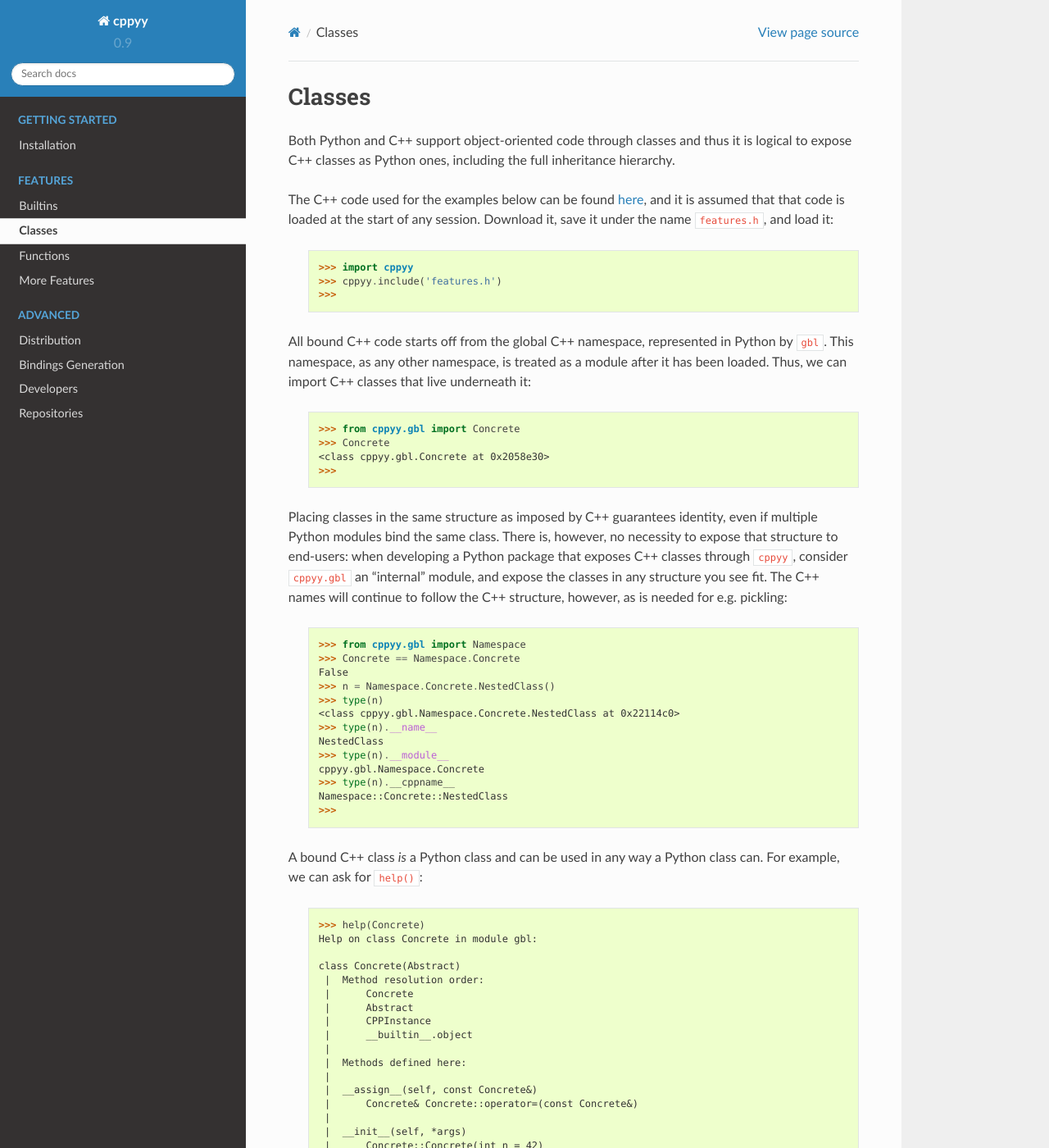
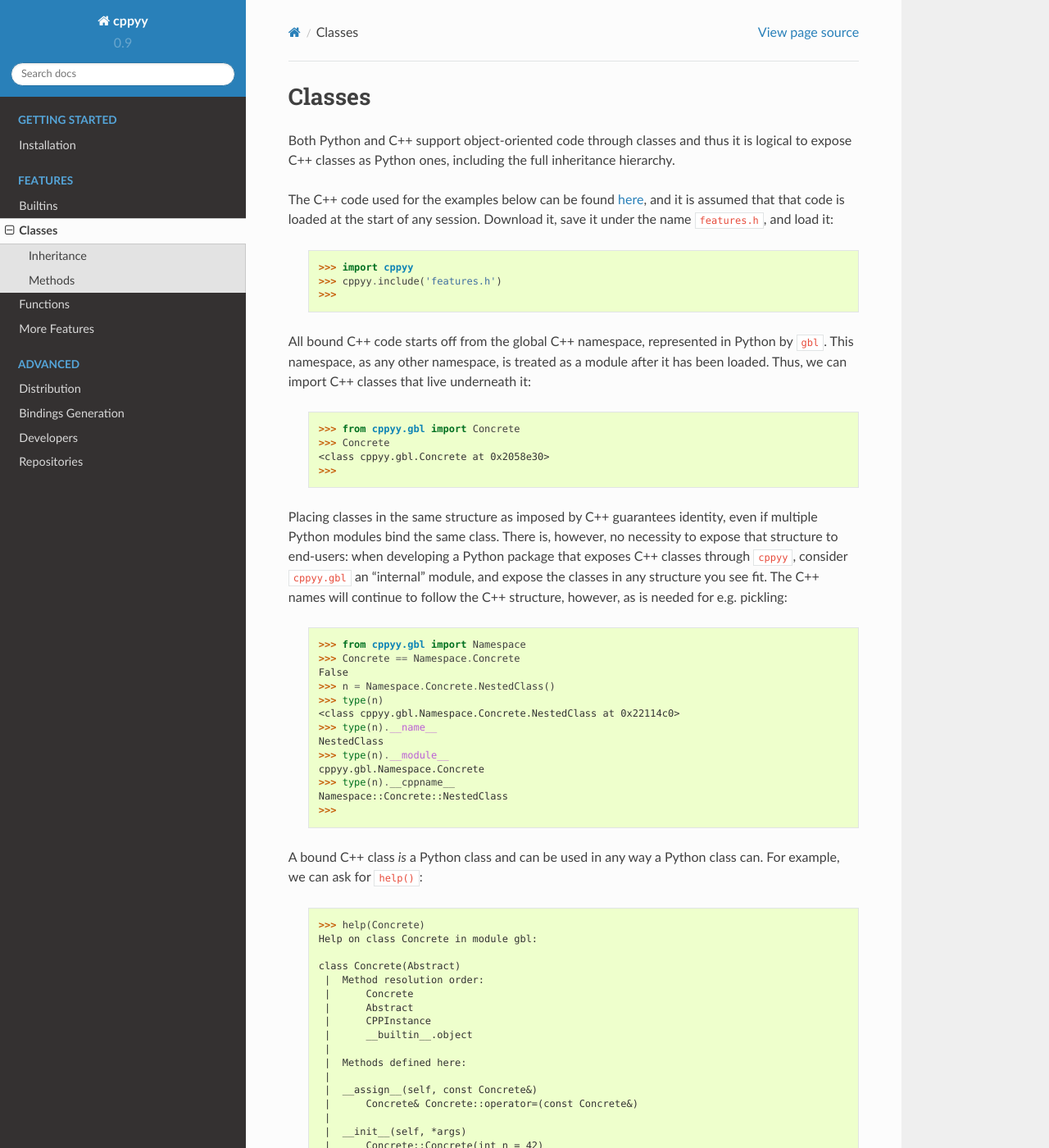
Before and after one commit to wlav/cppyy, a Sphinx documentation site: the page built from doc/source/classes.rst, in a window 1280 px wide and 1400 px high. Shown: the whole window at 82% size. Built offline with Sphinx 7.4.7 and the Read the Docs theme 2.0.0, drawn with Linux system fonts in a browser that asks for light colours.

```diff
--- /dev/null
+++ b/doc/source/_static/css/custom.css
@@ -0,0 +1,7 @@
+.rst-content .toconly {
+    display: none;
+}
+
+nav .toconly {
+    display: unset;
+}
--- a/doc/source/classes.rst
+++ b/doc/source/classes.rst
@@ -84,6 +88,10 @@ For example, we can ask for ``help()``:
      |
      etc. ....
 
+
+:toconly:`Inheritance`
+""""""""""""""""""""""
+
 The output of help shows the inheritance hierarchy, constructors, public
 methods, and public data.
 For example, ``Concrete`` inherits from ``Abstract`` and it has
@@ -139,6 +147,9 @@ const-ness is respected:
     TypeError: assignment to const data not allowed
     >>>
 
+:toconly:`Methods`
+""""""""""""""""""
+
 C++ methods are represented as Python ones: these are first-class objects and
 can be bound to an instance.
 If a method is virtual in C++, the proper concrete method is called, whether
--- a/doc/source/conf.py
+++ b/doc/source/conf.py
@@ -353,3 +353,6 @@ epub_tocscope = 'default'
 
 # If false, no index is generated.
 #epub_use_index = True
+
+def setup(app):
+    app.add_stylesheet('css/custom.css')
```
Also changed, not shown: other parts of doc/source/classes.rst (+4 -0 lines).
